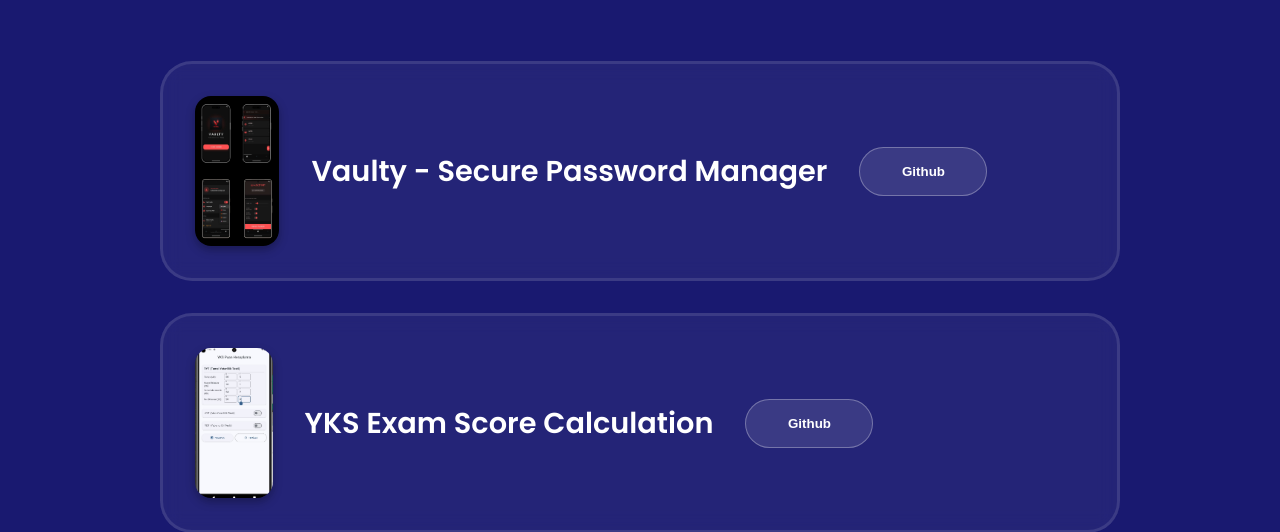
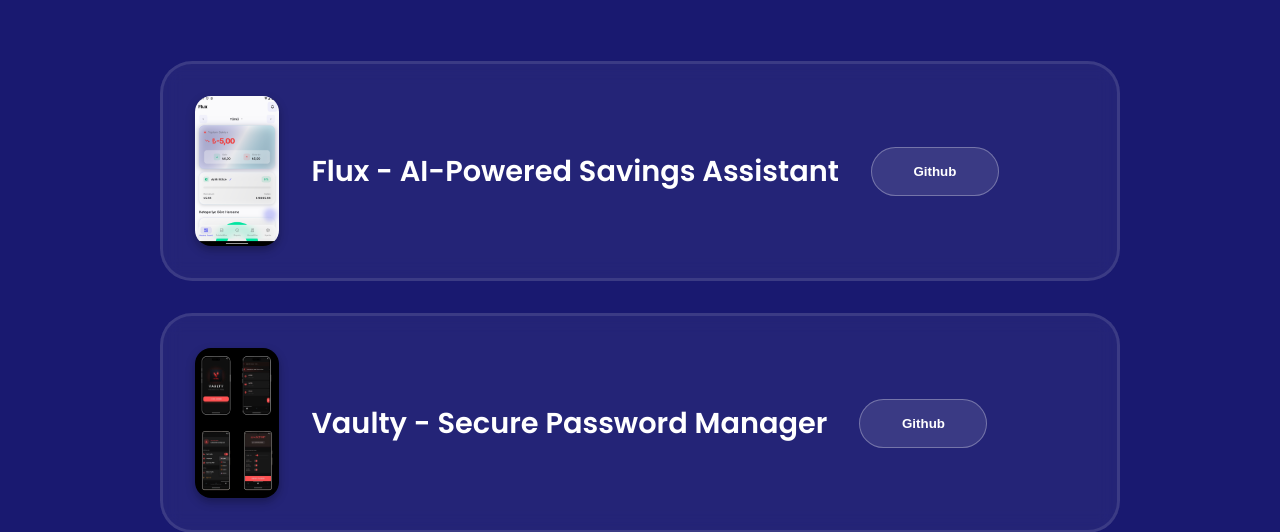
Before and after one commit to cagataytpr/github-portfolio, a plain HTML site: page my_apps.html in a window 1280 px wide. Shown: the part 304-836 px from the top of the page. Drawn offline with Linux system fonts and the light colour scheme.

Commit message:
Add Flux app with AI-powered savings assistant screenshots

```diff
--- a/my_apps.html
+++ b/my_apps.html
@@ -52,6 +52,26 @@
 
         <div class="experience-details-container">
             <div class="about-containers">
+                <div class="details-container color-container category-flutter"
+                    style="display: flex; flex-direction: row; flex-wrap: wrap; align-items: center; justify-content: flex-start; gap: 2rem; padding: 2rem; text-align: left;">
+
+                    <img src="./assets/flux_dashboard.png" alt="Flux App" class="clickable-thumb"
+                        onclick="openModal(this.src)"
+                        style="height: 150px; width: auto; border-radius: 1rem; margin: 0; cursor: zoom-in; box-shadow: 0 4px 10px rgba(0,0,0,0.3);" />
+
+                    <h2 class="experience-sub-title project-title"
+                        style="margin: 0; font-size: 1.8rem; text-align: left;">
+                        Flux - AI-Powered Savings Assistant
+                    </h2>
+
+                    <div class="btn-container" style="margin: 0;">
+                        <button class="btn btn-color-2 project-btn"
+                            onclick="location.href='https://github.com/cagataytpr/flux'">
+                            Github
+                        </button>
+                    </div>
+                </div>
+
                 <div class="details-container color-container category-flutter"
                     style="display: flex; flex-direction: row; flex-wrap: wrap; align-items: center; justify-content: flex-start; gap: 2rem; padding: 2rem; text-align: left;">
 
```
Also changed, not shown: assets/flux_dashboard.png (added), assets/flux_goals.png (added), assets/flux_history.png (added), assets/flux_settings.png (added), assets/flux_statistics.png (added), assets/flux_subscriptions.png (added).
